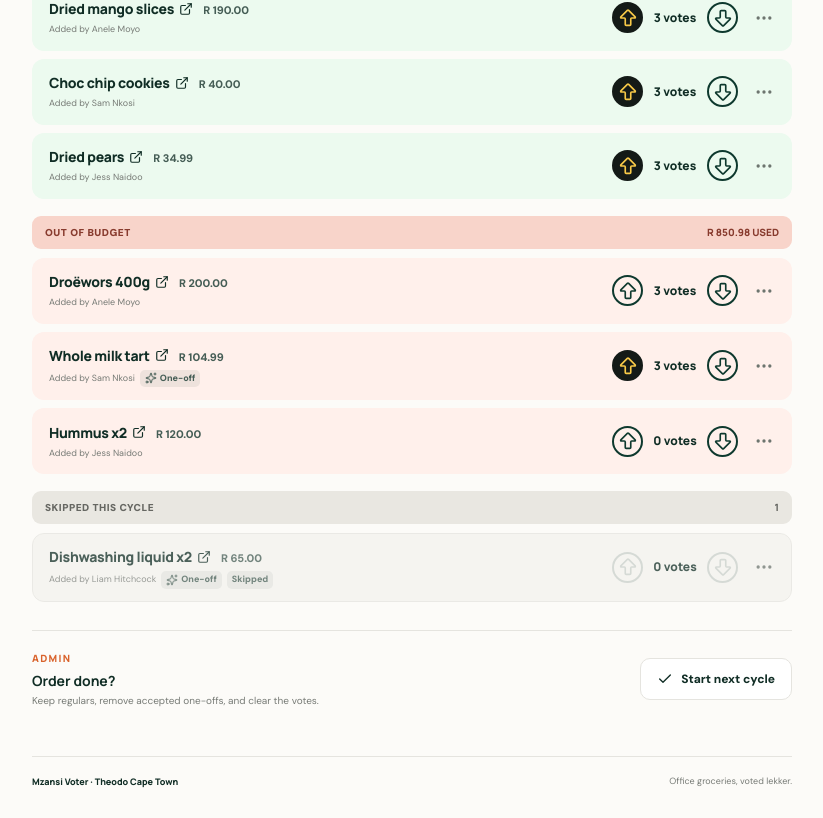
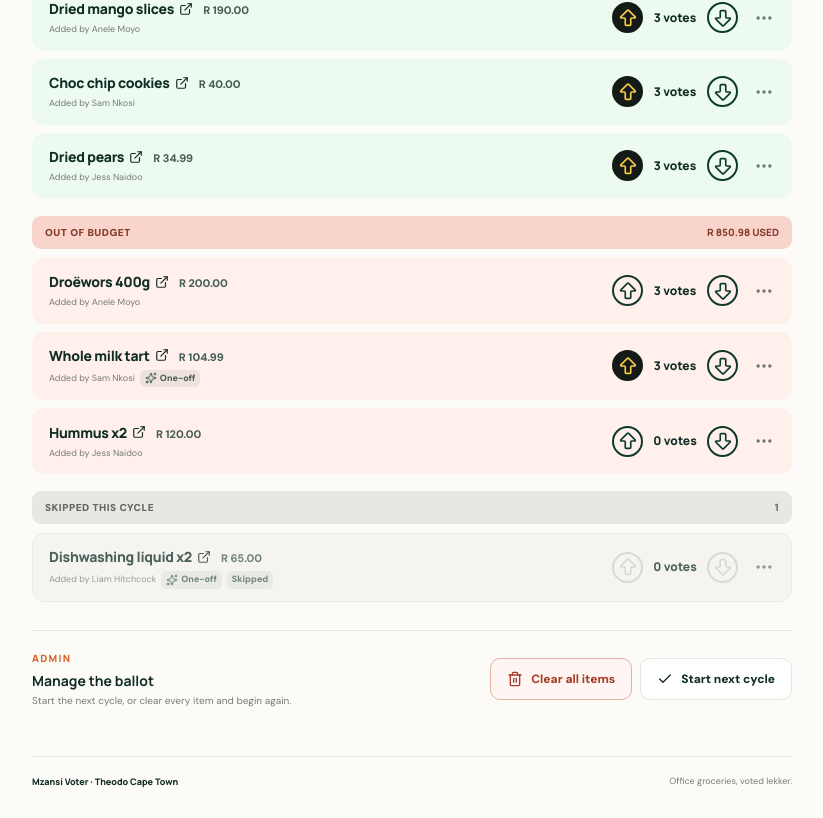
Before and after one commit to Theodo-UK/mzansi-voter, a Next.js app: page /fixture in a window 1280 px wide. Shown: the part 888-1706 px from the top of the page, without its empty margins (228-1051 px from the left). Built offline with nearby package versions, Linux system fonts and the light colour scheme; no server answers.

Commit message:
feat: let admins clear the ballot

```diff
--- a/app/AuthBoundary.tsx
+++ b/app/AuthBoundary.tsx
@@ -11,6 +11,7 @@ import { MzansiVoterApp, type ShoppingPersistence } from "./MzansiVoterApp";
 import { AuthScreen } from "./components/AuthScreen";
 import { getSupabaseBrowserClient } from "@/lib/supabase/client";
 import {
+  clearItems,
   deleteItem,
   loadShoppingData,
   persistVote,
@@ -150,6 +151,10 @@ function SupabaseShoppingApp({
       await updateGroupSettings(client, data.groupId, settings);
       await refresh();
     },
+    clearItems: async () => {
+      await clearItems(client, data.groupId);
+      await refresh();
+    },
     startNextCycle: async (acceptedItemIds) => {
       await startNextCycle(client, data.groupId, acceptedItemIds);
       await refresh();
--- a/app/MzansiVoterApp.tsx
+++ b/app/MzansiVoterApp.tsx
@@ -11,6 +11,7 @@ import {
   Plus,
   Settings2,
   Store,
+  Trash2,
 } from "lucide-react";
 import { BallotSettingsDialog } from "./components/BallotSettingsDialog";
 import { ItemCard } from "./components/ItemCard";
@@ -45,6 +46,7 @@ export type ShoppingPersistence = {
     nextOrderDate: string;
     cutoffTime: string;
   }) => Promise<void>;
+  clearItems: () => Promise<void>;
   startNextCycle: (acceptedItemIds: string[]) => Promise<void>;
 };
 
@@ -263,6 +265,25 @@ export function MzansiVoterApp({
       });
   }
 
+  function clearAllItems() {
+    if (
+      !items.length ||
+      !window.confirm(
+        "Clear every item from the ballot? This permanently deletes all items and votes.",
+      )
+    ) {
+      return;
+    }
+
+    const previous = items;
+    setItems([]);
+    announce("All ballot items cleared.");
+    void persistence?.clearItems().catch(() => {
+      setItems(previous);
+      announce("Clear failed. The ballot has been restored.");
+    });
+  }
+
   return (
     <main className="app-shell">
       <header className="site-header">
@@ -454,17 +475,29 @@ export function MzansiVoterApp({
           <div className="admin-actions">
             <div>
               <span className="eyebrow">Admin</span>
-              <strong>Order done?</strong>
-              <p>Keep regulars, remove accepted one-offs, and clear the votes.</p>
+              <strong>Manage the ballot</strong>
+              <p>Start the next cycle, or clear every item and begin again.</p>
             </div>
+            <div className="admin-actions__buttons">
+              <button
+                type="button"
+                className="button button--danger"
+                disabled={!items.length}
+                onClick={clearAllItems}
+              >
+                <Trash2 aria-hidden="true" size={16} />
+                Clear all items
+              </button>
               <button
                 type="button"
                 className="button button--quiet"
+                disabled={!items.length}
                 onClick={startNextCycle}
               >
                 <Check aria-hidden="true" size={16} />
                 Start next cycle
               </button>
+            </div>
           </div>
         ) : null}
       </section>
--- a/app/globals.css
+++ b/app/globals.css
@@ -361,6 +361,17 @@ select:focus-visible {
   background: #f8f8f5;
 }
 
+.button--danger {
+  border: 1px solid #e3b2a5;
+  background: #fff6f3;
+  color: #a43c27;
+}
+
+.button--danger:hover:not(:disabled) {
+  border-color: #ce806c;
+  background: #ffebe5;
+}
+
 .warning-banner {
   margin: 0 0 10px;
   padding: 11px 13px;
@@ -682,6 +693,11 @@ select:focus-visible {
   margin: 2px 0 0;
   color: var(--muted);
   font-size: 10px;
+}
+
+.admin-actions__buttons {
+  display: flex;
+  gap: 8px;
 }
 
 .site-footer {
@@ -1238,6 +1254,11 @@ select:focus-visible {
     display: grid;
   }
 
+  .admin-actions__buttons {
+    display: grid;
+    justify-items: start;
+  }
+
   .admin-actions .button {
     justify-self: start;
   }
--- a/lib/supabase/repository.ts
+++ b/lib/supabase/repository.ts
@@ -188,6 +188,17 @@ export async function deleteItem(client: SupabaseClient, itemId: string) {
   if (error) throw error;
 }
 
+export async function clearItems(
+  client: SupabaseClient,
+  groupId: string,
+) {
+  const { error } = await client
+    .from("items")
+    .delete()
+    .eq("group_id", groupId);
+  if (error) throw error;
+}
+
 export async function setItemFlags(
   client: SupabaseClient,
   itemId: string,
```
Lines whose indentation alone changed are shown as unchanged.
